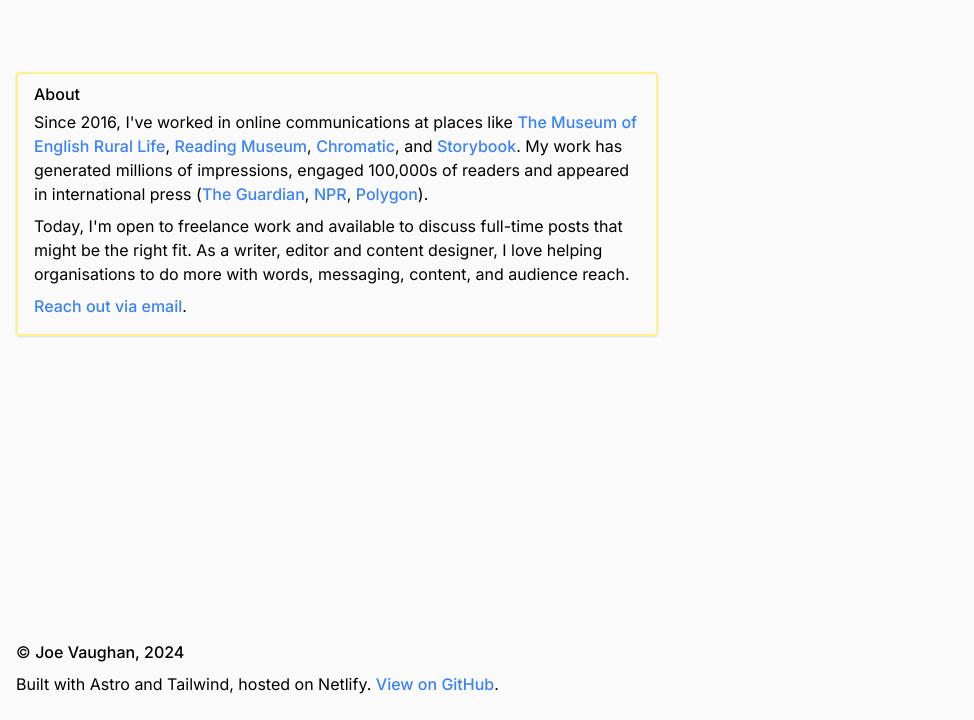
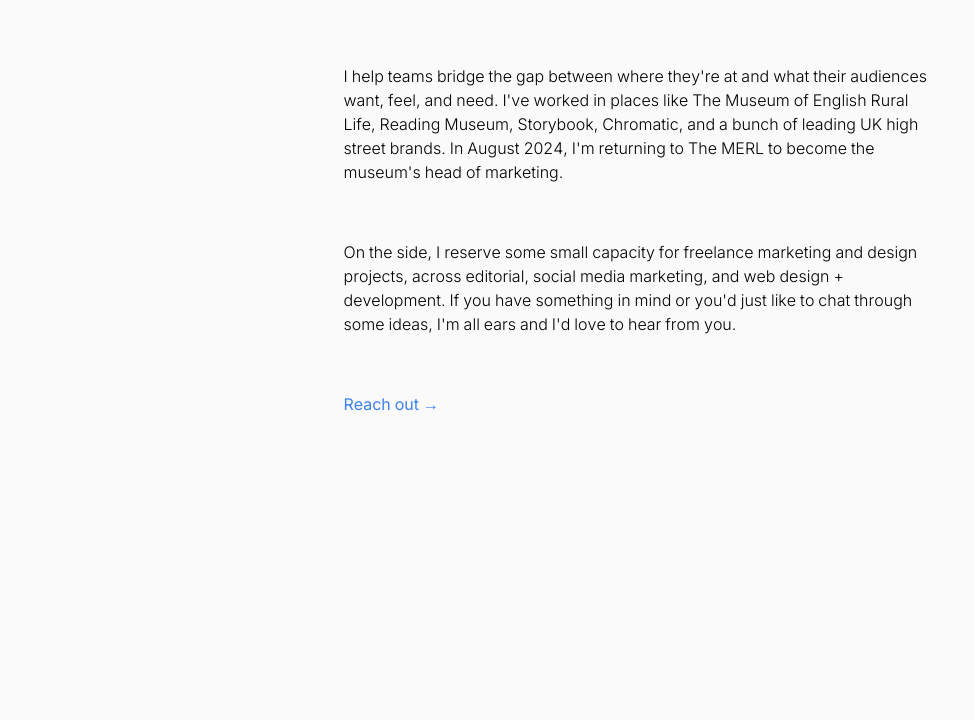
Before and after one commit to joevaugh4n/joevaugh4n, an Astro site: page / in a window 1280 px wide. Shown: the part 80-800 px from the top of the page, without its empty margins (0-974 px from the left). Built offline with nearby package versions, Linux system fonts and the light colour scheme; Astro itself is replaced by a stand-in of ours.

Commit message:
animation

```diff
--- a/astro.config.mjs
+++ b/astro.config.mjs
@@ -1,9 +1,10 @@
 import { defineConfig } from 'astro/config';
 import tailwind from "@astrojs/tailwind";
+import icon from "astro-icon";
 
-import icon from "astro-icon";
+import react from "@astrojs/react";
 
 // https://astro.build/config
 export default defineConfig({
-  integrations: [tailwind(), icon()]
+  integrations: [tailwind(), icon(), react()]
 });
--- a/src/components/header.astro
+++ b/src/components/header.astro
@@ -4,33 +4,42 @@ import Social from "./atoms/social.astro";
 import portrait from "../assets/joe_portrait.webp";
 
 interface Props {
-  posts: boolean;
+  title?: boolean;
 }
 
-const { posts } = Astro.props;
+const { title = "Joe Vaughan" } = Astro.props;
 ---
 
-<header class="flex gap-16 justify-between text-pretty mb-20">
+<header class="flex gap-16 justify-between text-pretty">
   <!-- Title -->
-  <div class="flex items-start gap-2">
-    <Image src={portrait} alt="Joe Vaughan" class="h-12 w-12 rounded-full" loading="eager" />
+  <div class="flex items-center gap-2">
+    <Image
+      src={portrait}
+      alt="Joe Vaughan"
+      class="h-12 w-12 rounded-full"
+      loading="eager"
+    />
 
     <section class="flex gap-8">
       <div>
-        <h1 class="font-medium">
-          <a class="text-black" href="/">Joe Vaughan</a>
+        <h1>
+          {title}
         </h1>
-        <p>
-          Helping audiences & organisations connect online
-        </p>
       </div>
     </section>
-    {posts && <a href="/posts">Posts</a>}
   </div>
 
   <!-- Socials -->
   <nav class="flex justify-end gap-x-1">
-    <Social title='LinkedIn' symbol="mdi:linkedin" href="https://www.linkedin.com/in/joevaugh4n/"/>
-    <Social title="Twitter" symbol="mdi:twitter" href="https://www.twitter.com/joevaugh4n/"/>
+    <Social
+      title="LinkedIn"
+      symbol="mdi:linkedin"
+      href="https://www.linkedin.com/in/joevaugh4n/"
+    />
+    <Social
+      title="Twitter"
+      symbol="mdi:twitter"
+      href="https://www.twitter.com/joevaugh4n/"
+    />
   </nav>
 </header>
--- /dev/null
+++ b/src/components/prose.tsx
@@ -0,0 +1,51 @@
+import { motion } from "framer-motion";
+
+// Function to split text into animated spans
+const AnimatedText = ({ text }: { text: string }) => {
+  const words = text.split(" ").map((word, index) => (
+    <span key={index} className="inline-block mr-1">
+      {word.split("").map((char, index) => (
+        <motion.span
+          key={index}
+          variants={letterAnimation}
+          className="inline-block"
+        >
+          {char}
+        </motion.span>
+      ))}{" "}
+    </span>
+  ));
+  return <span>{words}</span>;
+};
+
+const letterAnimation = {
+  hidden: { opacity: 0 },
+  visible: { opacity: 1, transition: { duration: 0.3 } },
+};
+
+const fadeIn = {
+  hidden: { opacity: 1 },
+  visible: { opacity: 1, transition: { staggerChildren: 0.01 } },
+};
+
+export default function Prose() {
+  return (
+    <main className="mx-auto max-w-7xl">
+      <motion.div initial="hidden" animate="visible" variants={fadeIn}>
+        <p className="font-light mt-20">
+          <AnimatedText text="I help teams bridge the gap between where they're at and what their audiences want, feel, and need. I've worked in places like The Museum of English Rural Life, Reading Museum, Storybook, Chromatic, and a bunch of leading UK high street brands. In August 2024, I'm returning to The MERL to become the museum's head of marketing." />
+        </p>
+        <p className="font-light mt-12">
+          <AnimatedText text="On the side, I reserve some small capacity for freelance marketing and design projects, across editorial, social media marketing, and web design + development. If you have something in mind or you'd just like to chat through some ideas, I'm all ears and I'd love to hear from you." />
+        </p>
+        <div className="my-12 w-fit hover:underline">
+          <a href="mailto:jbvaughan1993@gmail.com" title="Write to me" className='w-fit'>
+            <p>
+              <AnimatedText text="Reach out →" />
+            </p>
+          </a>
+        </div>
+      </motion.div>
+    </main>
+  );
+}
--- a/src/layouts/Layout.astro
+++ b/src/layouts/Layout.astro
@@ -1,11 +1,15 @@
 ---
 import Header from "../components/header.astro";
-import Footer from "../components/footer.astro";
 interface Props {
   title: string;
 }
 
 const { title } = Astro.props;
+
+const fadeIn = {
+  hidden: { opacity: 0 },
+  visible: { opacity: 1, transition: { duration: 1 } },
+};
 ---
 
 <!doctype html>
@@ -33,11 +37,11 @@ const { title } = Astro.props;
     <title>{title}</title>
   </head>
   <body>
-    <Header posts={false} />
-    <slot/>
-    <Footer />
+    <Header />
+    <slot />
   </body>
 </html>
+
 <style is:global>
   @tailwind base;
   @tailwind components;
@@ -48,14 +52,14 @@ const { title } = Astro.props;
       @apply text-2xl text-blue-500;
     }
     body {
-      @apply container flex flex-col mx-auto p-4 bg-zinc-50;
+      @apply container flex flex-col mx-auto p-4 bg-neutral-50;
     }
     /* Typography */
     a {
-      @apply text-blue-500 font-medium hover:underline;
+      @apply text-blue-500 font-normal hover:underline;
     }
     p {
-      @apply pb-2 max-w-[60ch] leading-6 tracking-normal;
+      @apply pb-2 max-w-[60ch] text-pretty antialiased grayscale-0;
     }
     h2 {
       @apply font-medium pb-1;
--- a/src/pages/index.astro
+++ b/src/pages/index.astro
@@ -1,35 +1,8 @@
 ---
 import Layout from "../layouts/Layout.astro";
-import Card from "../components/card.astro";
+import Prose from "../components/prose";
 ---
 
 <Layout title="Joe Vaughan">
-  <Card title="About">
-    <p>
-      Since 2016, I've worked in online communications at places like <a
-        href="https://merl.reading.ac.uk">The Museum of English Rural Life</a
-      >, <a href="https://readingmuseum.org.uk">Reading Museum</a>, <a
-        href="https://chromatic.com">Chromatic</a
-      >, and <a href="https://storybook.js.org">Storybook</a>. My work has
-      generated millions of impressions, engaged 100,000s of readers and
-      appeared in international press (<a
-        href="https://www.theguardian.com/books/2019/oct/22/woman-reunited-with-childhood-book-in-museum-reading-the-secret-garden"
-        >The Guardian</a
-      >, <a
-        href="https://www.npr.org/2020/08/09/900498227/the-escapist-land-of-cottagecore-from-marie-antoinette-to-taylor-swift"
-        >NPR</a
-      >, <a
-        href="https://www.polygon.com/2020/3/26/21195434/animal-crossing-new-horizons-merl-rural-life-museum-smocks-design-clothes"
-        >Polygon</a
-      >).
-    </p>
-    <p>
-      Today, I'm open to freelance work and available to discuss full-time posts
-      that might be the right fit. As a writer, editor and content designer, I
-      love helping organisations to do more with words, messaging, content, and
-      audience reach.
-    </p>
-
-    <p><a href="mailto:jbvaughan1993@gmail.com">Reach out via email</a>.</p>
-  </Card>
+  <Prose client:load />
 </Layout>
--- a/tsconfig.json
+++ b/tsconfig.json
@@ -1,3 +1,7 @@
 {
-  "extends": "astro/tsconfigs/strict"
+  "extends": "astro/tsconfigs/strict",
+  "compilerOptions": {
+    "jsx": "react-jsx",
+    "jsxImportSource": "react"
+  }
 }
```
Also changed, not shown: package.json (+9 -0 lines), 1 other file.
